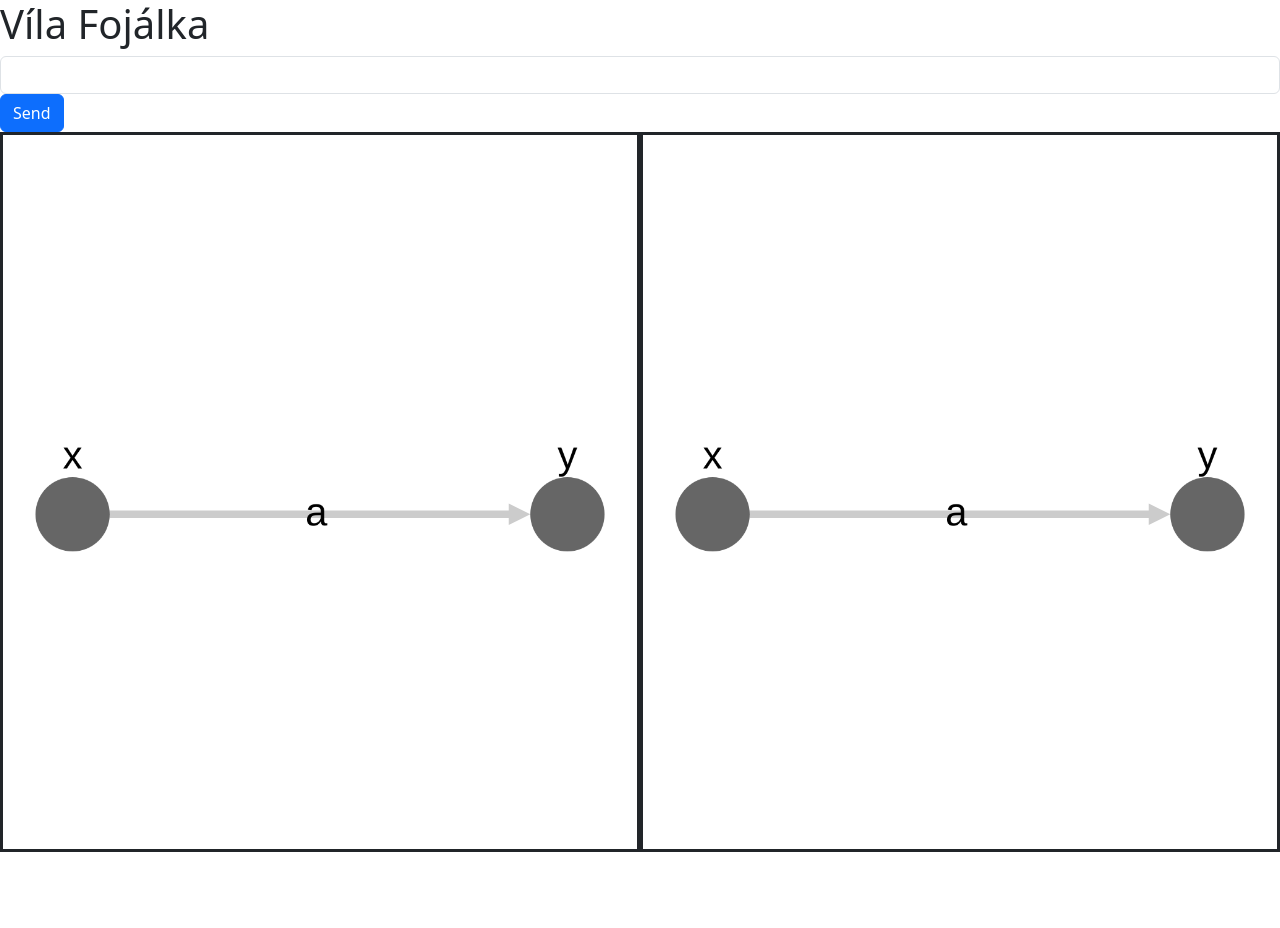
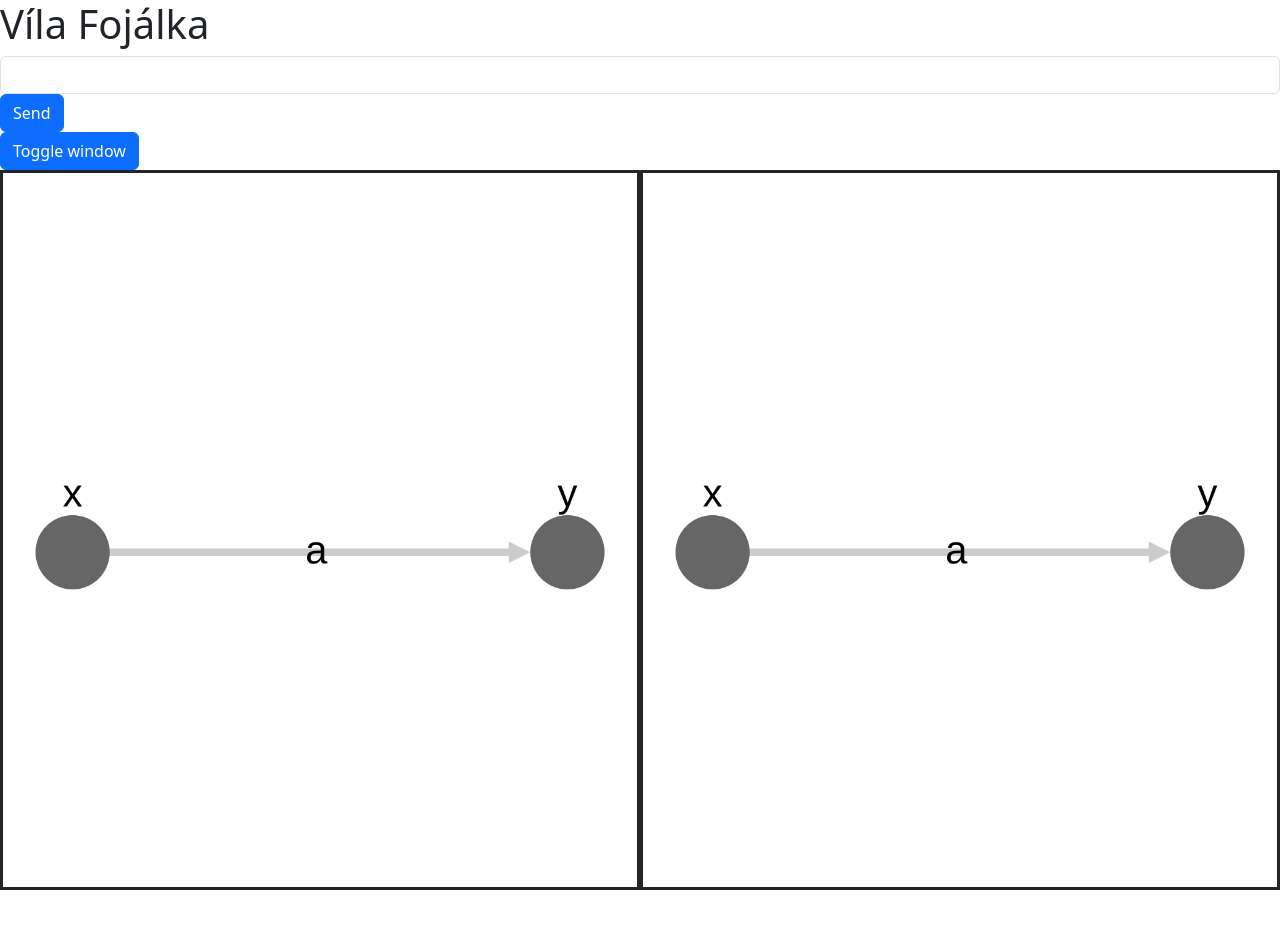
Before and after one commit to lukas-hornacek/fojalka, a React (Vite) app: page / in a window 1280 px wide. Shown: the top 928 px of the page. Built offline with nearby package versions, Linux system fonts and the light colour scheme.

Commit message:
add button to change between one and two windows

```diff
--- a/src/ui/App.tsx
+++ b/src/ui/App.tsx
@@ -1,17 +1,14 @@
 import "./App.css";
-import AutomatonWindow from "./AutomatonWindow";
 import AddStateButton from "./AddStateButton";
 import { CoreProvider } from "../core/CoreContext";
+import VisualWindows from "./VisualWindows";
 
 export default function App() {
   return (
     <CoreProvider>
       <h1>Víla Fojálka</h1>
       <AddStateButton />
-      <div id="cy-window" className="d-flex flex-row">
-        <AutomatonWindow id="cy-primary" />
-        <AutomatonWindow id="cy-secondary" />
-      </div>
+      <VisualWindows />
     </CoreProvider>
   );
 }
--- a/src/ui/AutomatonWindow.tsx
+++ b/src/ui/AutomatonWindow.tsx
@@ -1,7 +1,7 @@
 import { useEffect, useContext } from "react";
 import { CoreContext } from "../core/CoreContext";
 
-export default function AutomatonWindow({ id }: { id: string}) {
+export default function AutomatonWindow({ id, cols }: { id: string, cols: number }) {
     const coreContext = useContext(CoreContext);
 
     if (!coreContext) {
@@ -13,7 +13,7 @@ export default function AutomatonWindow({ id }: { id: string}) {
     }, [id, coreContext]);
 
     return (
-        <div className="col-6">
+        <div className={`col-${cols}`}>
             <div id={id}></div>
         </div>
     );
--- /dev/null
+++ b/src/ui/ToggleWindow.tsx
@@ -0,0 +1,14 @@
+import { useContext } from "react";
+import { CoreContext } from "../core/CoreContext";
+
+export default function ToggleWindow({ toggle }: { toggle: () => void }) {
+    const coreContext = useContext(CoreContext);
+
+    if (!coreContext) {
+        throw new Error("ToggleWindow must be used within a CoreProvider");
+    }
+
+    return (
+        <button className="btn btn-primary" onClick={toggle}>Toggle window</button>
+    );
+}
--- /dev/null
+++ b/src/ui/VisualWindows.tsx
@@ -0,0 +1,26 @@
+import { useState } from "react";
+import AutomatonWindow from "./AutomatonWindow";
+import ToggleWindow from "./ToggleWindow";
+
+// component that contains cytoscape windows that are filled with elements by Visual
+// handles switching between showing one and two windows at a time
+// note: hiding the second window currently removes its contents
+export default function VisualWindows() {
+    const [showSecondary, setShowSecondary] = useState(true);
+    const [cols, setCols] = useState(6);
+
+    const toggle = () => {
+        setShowSecondary(!showSecondary);
+        setCols(!showSecondary ? 6 : 12);
+    };
+
+    return (
+        <>
+            <ToggleWindow toggle={toggle}/>
+            <div id="cy-window" className="d-flex flex-row">
+                <AutomatonWindow id="cy-primary" cols={cols} />
+                {showSecondary ? <AutomatonWindow id="cy-secondary" cols={6} /> : null}
+            </div>
+        </>
+    );
+}
```
